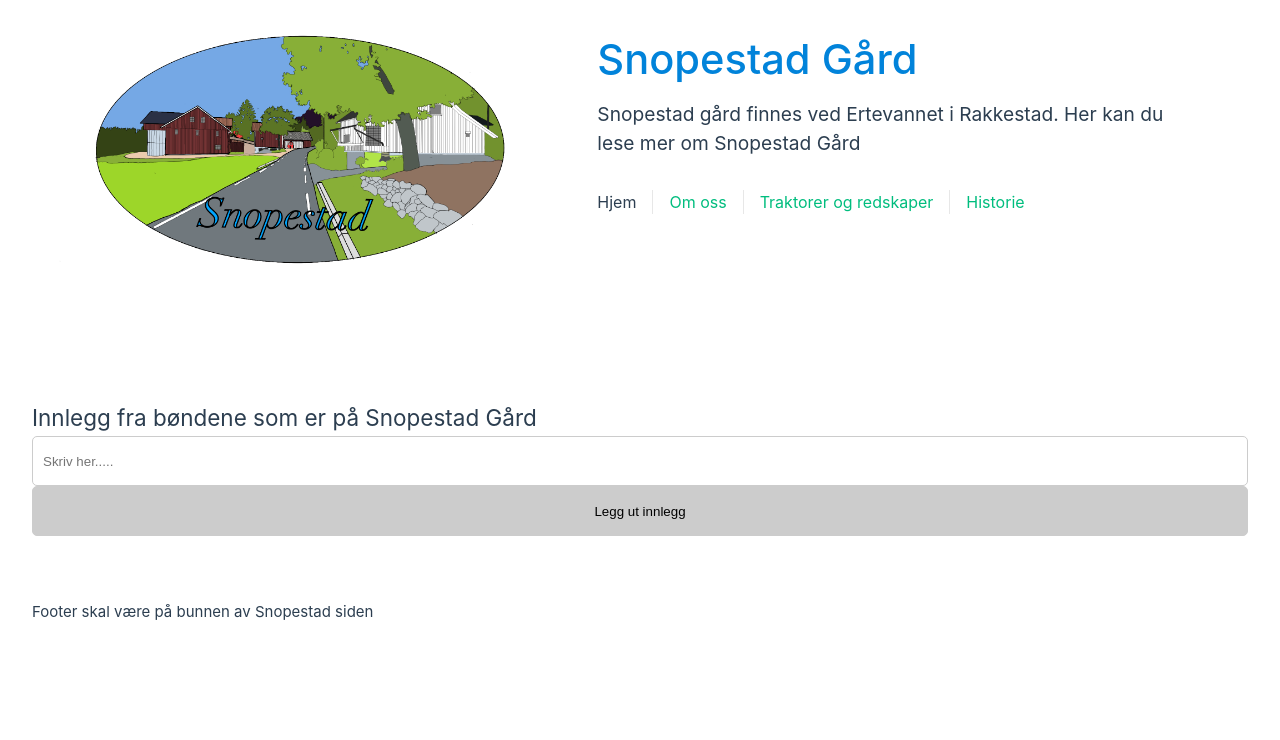
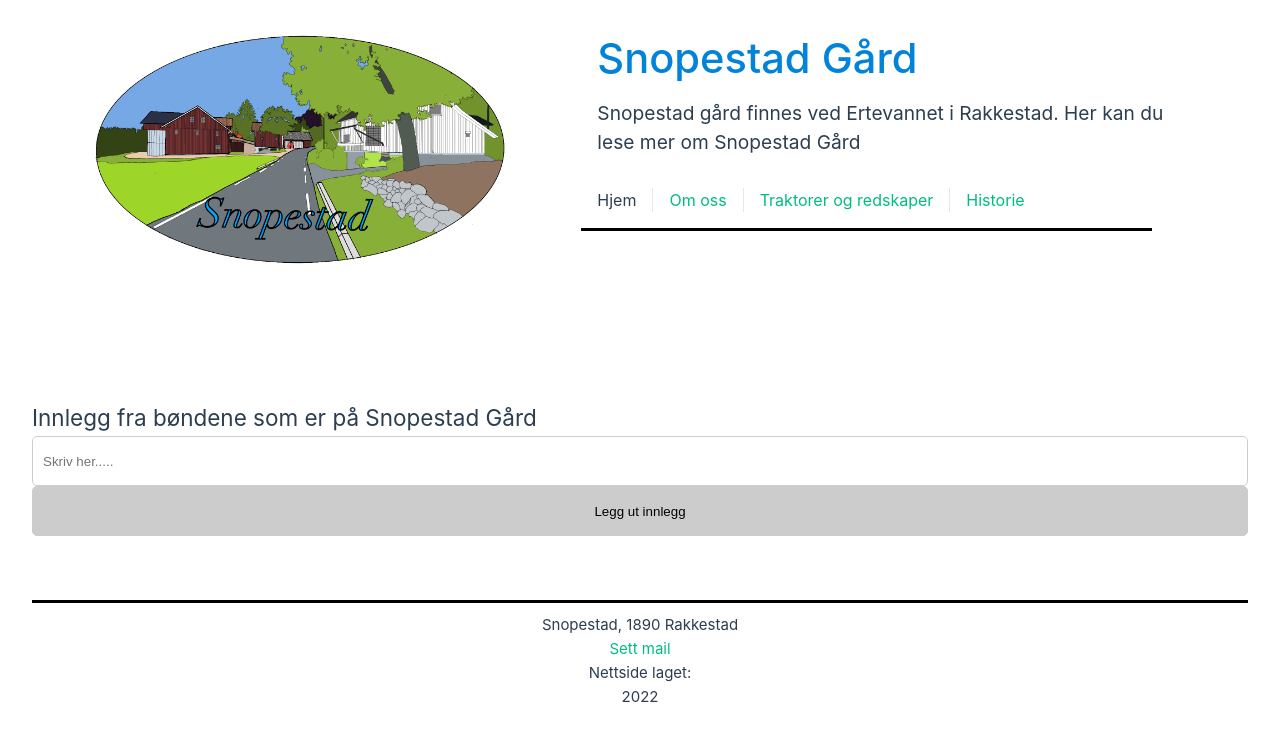
Before and after one commit to Bass4Nation/snopestad-webpage, a Vue app: page / in a window 1280 px wide. Shown: the top 740 px of the page. Built offline with nearby package versions, Linux system fonts and the light colour scheme.

Commit message:
footer edit

```diff
--- a/src/App.vue
+++ b/src/App.vue
@@ -45,6 +45,9 @@ nav {
   text-align: center;
   margin-top: 2rem;
   margin-bottom: 2rem;
+  border-bottom: black solid 3px;
+  padding-bottom: 10px;
+
 }
 
 nav a.router-link-exact-active {
--- a/src/components/Footer.vue
+++ b/src/components/Footer.vue
@@ -1,5 +1,16 @@
 <template>
-    <footer>
-        <p>Footer skal være på bunnen av Snopestad siden</p>
+    <footer >
+        <p>Snopestad, 1890 Rakkestad<br>
+            <a href="mailto:MailSomIkkeEksisterer">Sett mail</a>
+        </p>
+        <p>Nettside laget: <br>2022</p>
     </footer>
 </template>
+
+<style scoped>
+footer {
+    text-align: center;
+    border-top: black solid 3px;
+    padding-top: 10px;
+}
+</style>
```
